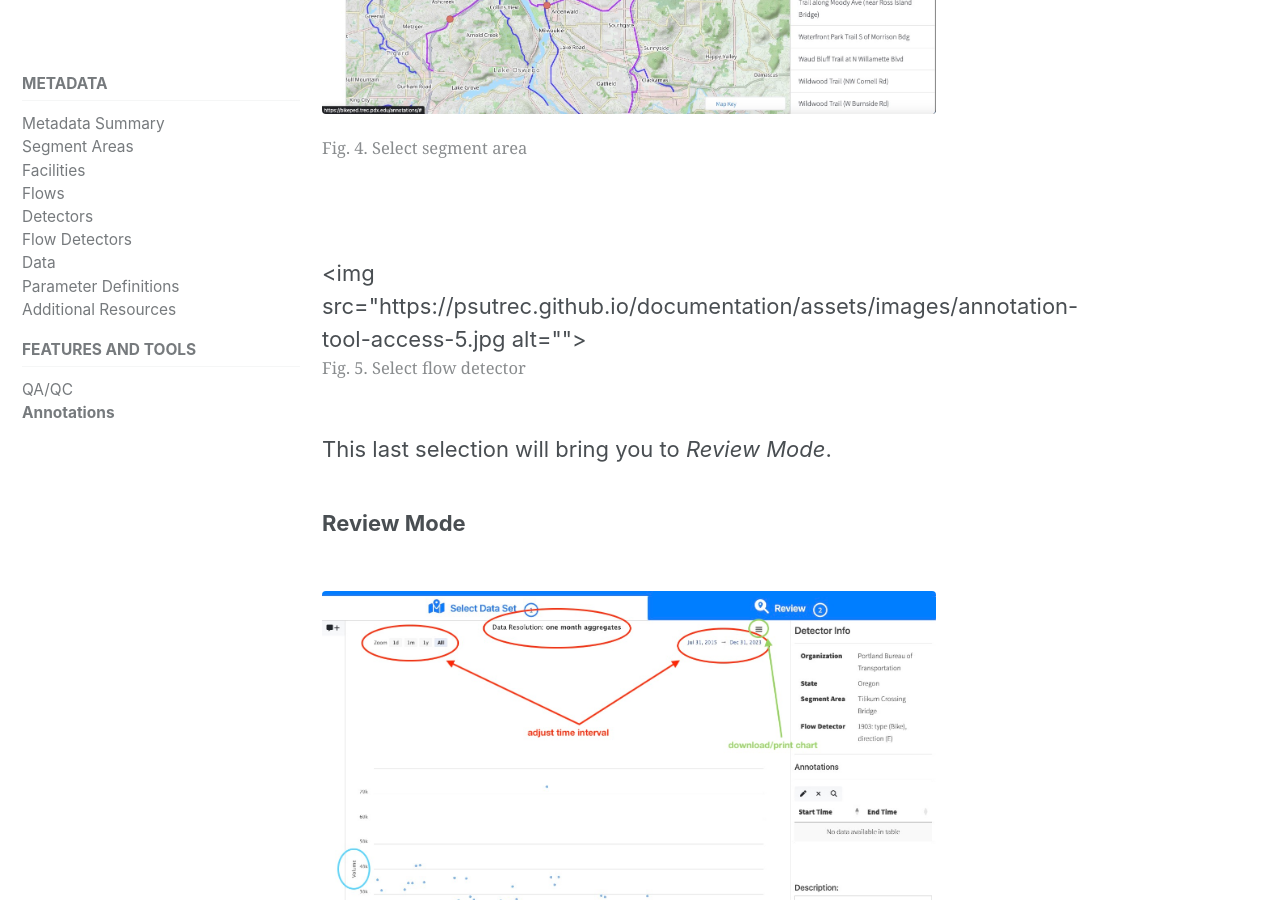
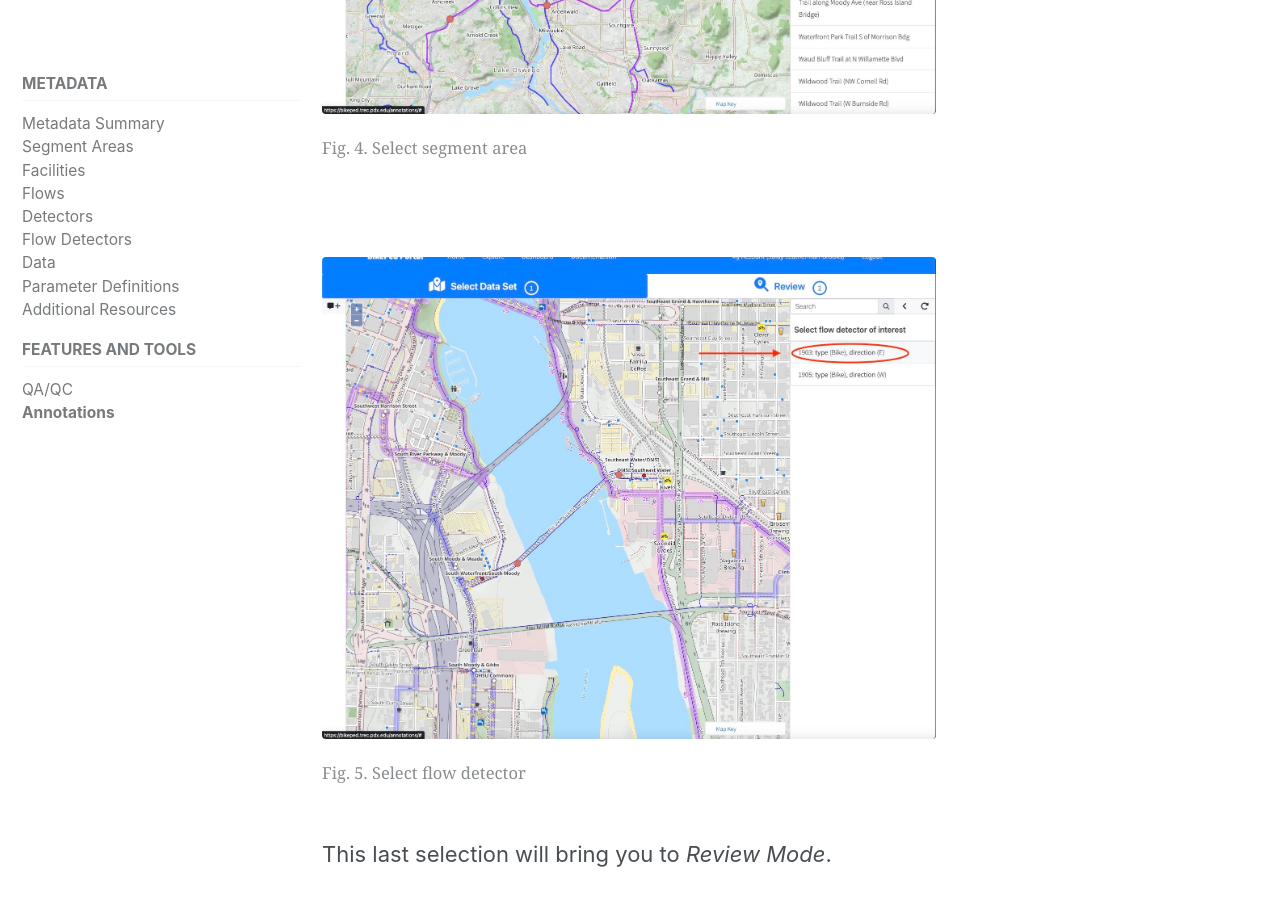
Before and after one commit to PSUTrec/documentation, a Jekyll site: the page built from _documents/10-annotations.md, in a window 1280 px wide and 900 px high, scrolled down 2691 px. Built offline with Jekyll 4.4.1, drawn with Linux system fonts in a browser that asks for light colours; nearby versions of some CDN libraries.

Commit message:
Update 10-annotations.md
fix image link with end quote

```diff
--- a/_documents/10-annotations.md
+++ b/_documents/10-annotations.md
@@ -28,7 +28,7 @@ Suppose your organization is the Portland Bureau of Transportation, and you want
 </figure>
 
 <figure class="align-left">
-    <img src="{{ site.url }}{{ site.baseurl }}/assets/images/annotation-tool-access-5.jpg alt="">
+    <img src="{{ site.url }}{{ site.baseurl }}/assets/images/annotation-tool-access-5.jpg" alt="">
     <figcaption>Fig. 5. Select flow detector</figcaption>
 </figure>
 
```
